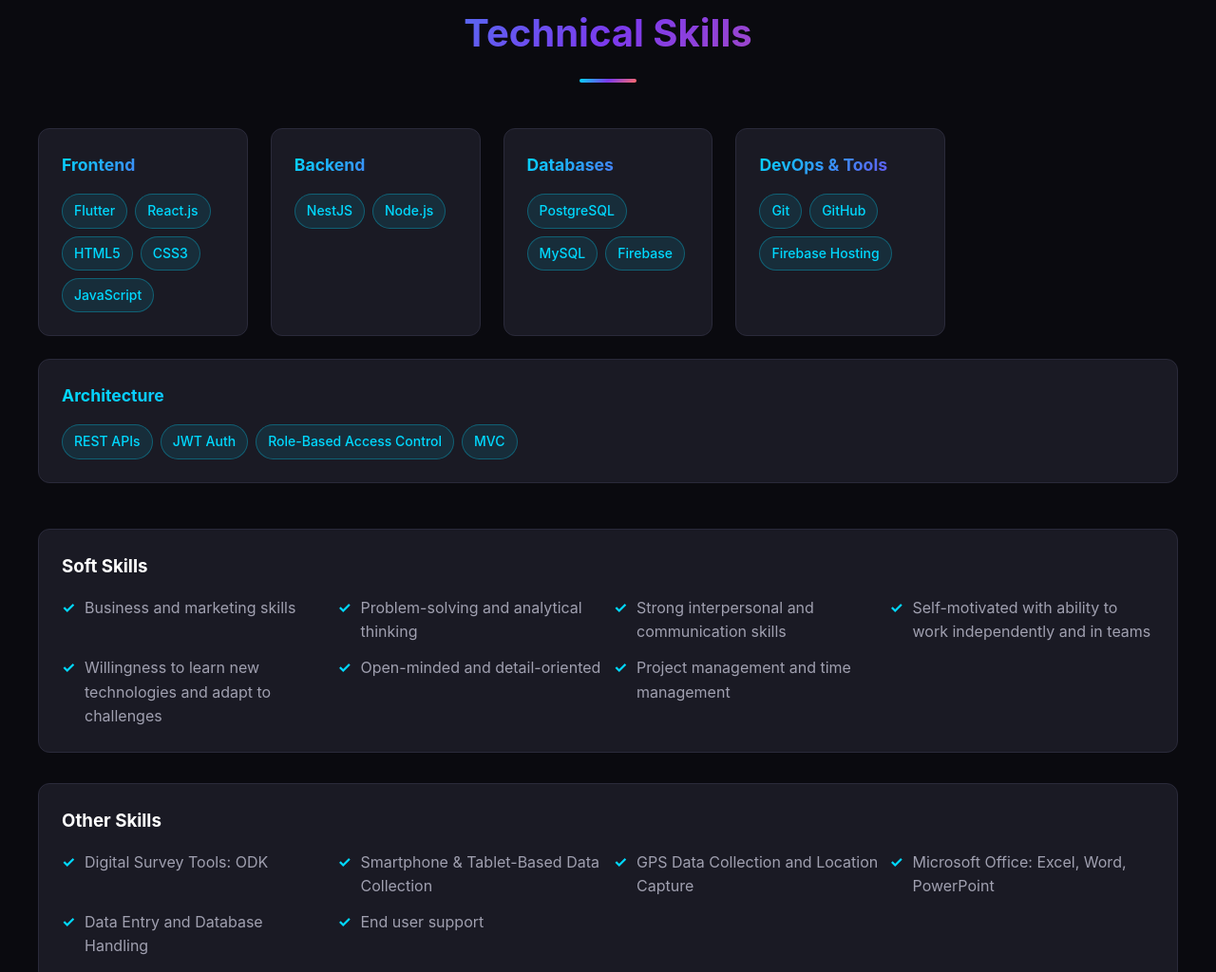
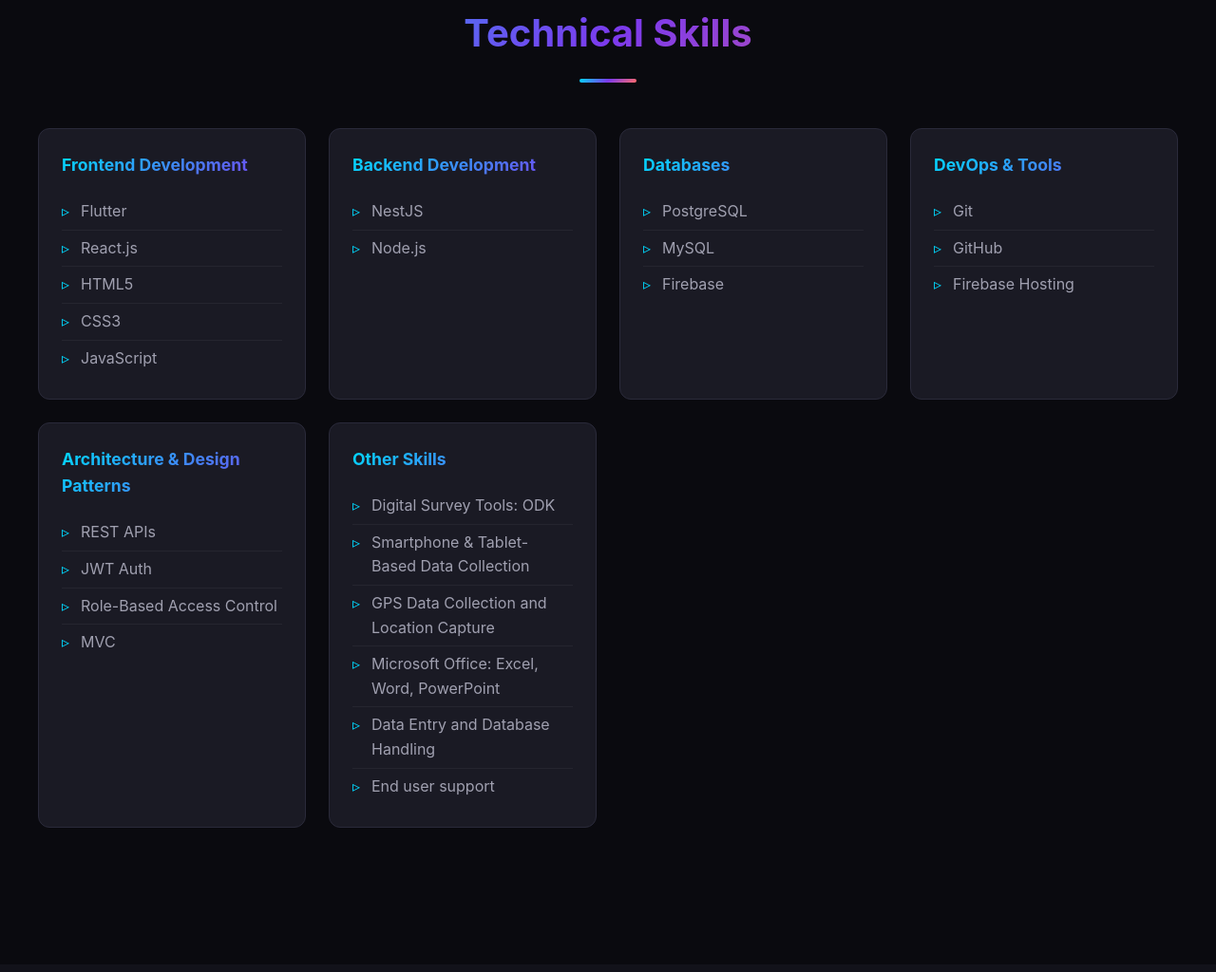
Before and after one commit to Nickkalulu/Nickson-Portifolio, a website built with Vite: page index.html in a window 1280 px wide. Shown: the part 893-1917 px from the top of the page at 95% size. Built offline with nearby package versions, Linux system fonts and the light colour scheme.

Commit message:
feat: create skills section with categorized technical skills

```diff
--- a/src/components/Skills.css
+++ b/src/components/Skills.css
@@ -1,7 +1,7 @@
 /* ===== Skills Section ===== */
 .skills-grid {
   display: grid;
-  grid-template-columns: repeat(auto-fit, minmax(200px, 1fr));
+  grid-template-columns: repeat(auto-fit, minmax(250px, 1fr));
   gap: 1.5rem;
   margin-bottom: 3rem;
 }
@@ -29,63 +29,80 @@
   font-size: 1.1rem;
 }
 
-.skill-card.full-width {
-  grid-column: 1 / -1;
+.skill-list {
+  list-style: none;
 }
 
-.skill-tags {
-  display: flex;
-  flex-wrap: wrap;
-  gap: 0.5rem;
+.skill-list li {
+  color: var(--text-secondary);
+  padding: 0.375rem 0;
+  position: relative;
+  padding-left: 1.25rem;
+  border-bottom: 1px solid rgba(255, 255, 255, 0.05);
 }
 
-.tag {
-  background: rgba(0, 217, 255, 0.1);
-  color: var(--accent);
-  padding: 0.375rem 0.75rem;
-  border-radius: 20px;
-  font-size: 0.875rem;
-  font-weight: 500;
-  border: 1px solid rgba(0, 217, 255, 0.3);
+.skill-list li:last-child {
+  border-bottom: none;
 }
 
-.soft-skills,
-.other-skills {
+.skill-list li::before {
+  content: "▹";
+  position: absolute;
+  left: 0;
+  color: var(--accent);
+}
+
+/* ===== Soft Skills Section ===== */
+.soft-skills {
   margin-top: 2rem;
-  padding: 1.5rem;
+}
+
+.soft-skills-card {
   background: var(--bg-card);
+  padding: 2rem;
   border-radius: 12px;
   border: 1px solid var(--border);
 }
 
-.soft-skills h3,
-.other-skills h3 {
-  color: var(--text-primary);
-  margin-bottom: 1rem;
+.soft-skills h3 {
+  background: var(--gradient-warm);
+  -webkit-background-clip: text;
+  -webkit-text-fill-color: transparent;
+  background-clip: text;
+  margin-bottom: 1.5rem;
+  font-size: 1.3rem;
 }
 
-.soft-skills-list,
-.other-skills-list {
+.soft-skills-list {
   display: grid;
-  grid-template-columns: repeat(auto-fit, minmax(250px, 1fr));
-  gap: 0.75rem;
+  grid-template-columns: repeat(auto-fit, minmax(280px, 1fr));
+  gap: 1rem;
   list-style: none;
 }
 
-.soft-skills-list li,
-.other-skills-list li {
+.soft-skills-list li {
   color: var(--text-secondary);
   position: relative;
-  padding-left: 1.5rem;
+  padding: 0.75rem 1rem;
+  padding-left: 2.5rem;
+  background: rgba(255, 255, 255, 0.03);
+  border-radius: 8px;
+  border: 1px solid rgba(255, 255, 255, 0.05);
+  transition: all 0.3s ease;
 }
 
-.soft-skills-list li::before,
-.other-skills-list li::before {
-  content: "✓";
+.soft-skills-list li:hover {
+  background: rgba(255, 255, 255, 0.06);
+  border-color: var(--accent-secondary);
+  transform: translateX(4px);
+}
+
+.soft-skills-list li::before {
+  content: "♥";
   position: absolute;
-  left: 0;
-  color: var(--accent);
-  font-weight: bold;
+  left: 1rem;
+  color: var(--accent-secondary);
+  font-size: 0.9rem;
 }
 
 @media (max-width: 480px) {
--- a/src/components/Skills.ts
+++ b/src/components/Skills.ts
@@ -8,50 +8,44 @@
         <h2 class="section-title">Technical Skills</h2>
         <div class="skills-grid">
           <div class="skill-card">
-            <h3>Frontend</h3>
-            <div class="skill-tags">
-              ${portfolioData.skills.frontend.map((skill) => `<span class="tag">${skill}</span>`).join("")}
-            </div>
+            <h3>Frontend Development</h3>
+            <ul class="skill-list">
+              ${portfolioData.skills.frontend.map((skill) => `<li>${skill}</li>`).join("")}
+            </ul>
           </div>
           <div class="skill-card">
-            <h3>Backend</h3>
-            <div class="skill-tags">
-              ${portfolioData.skills.backend.map((skill) => `<span class="tag">${skill}</span>`).join("")}
-            </div>
+            <h3>Backend Development</h3>
+            <ul class="skill-list">
+              ${portfolioData.skills.backend.map((skill) => `<li>${skill}</li>`).join("")}
+            </ul>
           </div>
           <div class="skill-card">
             <h3>Databases</h3>
-            <div class="skill-tags">
-              ${portfolioData.skills.databases.map((skill) => `<span class="tag">${skill}</span>`).join("")}
-            </div>
+            <ul class="skill-list">
+              ${portfolioData.skills.databases.map((skill) => `<li>${skill}</li>`).join("")}
+            </ul>
           </div>
           <div class="skill-card">
             <h3>DevOps & Tools</h3>
-            <div class="skill-tags">
-              ${portfolioData.skills.devops.map((skill) => `<span class="tag">${skill}</span>`).join("")}
-            </div>
+            <ul class="skill-list">
+              ${portfolioData.skills.devops.map((skill) => `<li>${skill}</li>`).join("")}
+            </ul>
           </div>
-          <div class="skill-card full-width">
-            <h3>Architecture</h3>
-            <div class="skill-tags">
-              ${portfolioData.skills.architecture.map((skill) => `<span class="tag">${skill}</span>`).join("")}
-            </div>
+          <div class="skill-card">
+            <h3>Architecture & Design Patterns</h3>
+            <ul class="skill-list">
+              ${portfolioData.skills.architecture.map((skill) => `<li>${skill}</li>`).join("")}
+            </ul>
+          </div>
+          <div class="skill-card">
+            <h3>Other Skills</h3>
+            <ul class="skill-list">
+              ${portfolioData.otherSkills.map((skill) => `<li>${skill}</li>`).join("")}
+            </ul>
           </div>
         </div>
 
-        <div class="soft-skills">
-          <h3>Soft Skills</h3>
-          <ul class="soft-skills-list">
-            ${portfolioData.softSkills.map((skill) => `<li>${skill}</li>`).join("")}
-          </ul>
-        </div>
 
-        <div class="other-skills">
-          <h3>Other Skills</h3>
-          <ul class="other-skills-list">
-            ${portfolioData.otherSkills.map((skill) => `<li>${skill}</li>`).join("")}
-          </ul>
-        </div>
       </div>
     </section>
   `;
```
